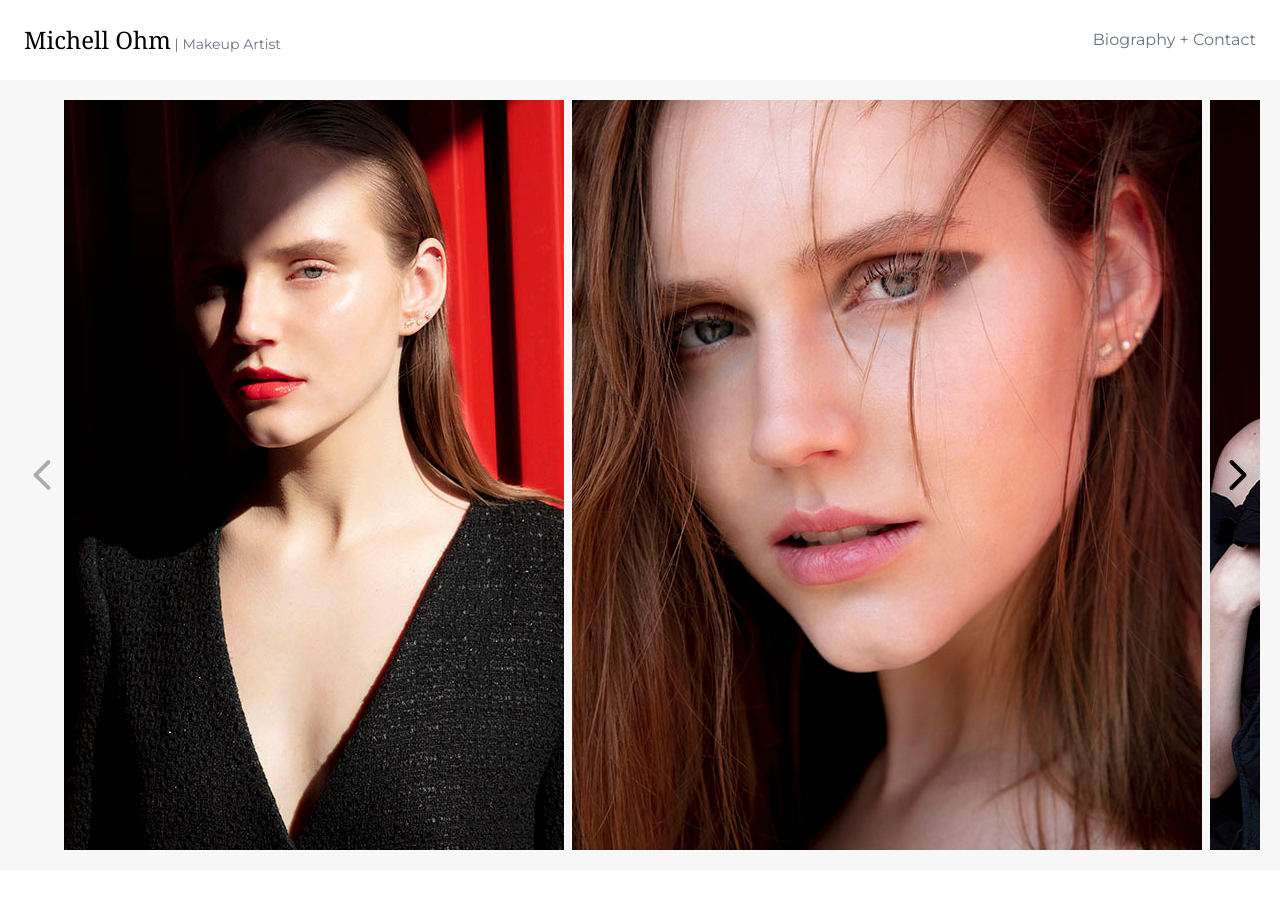
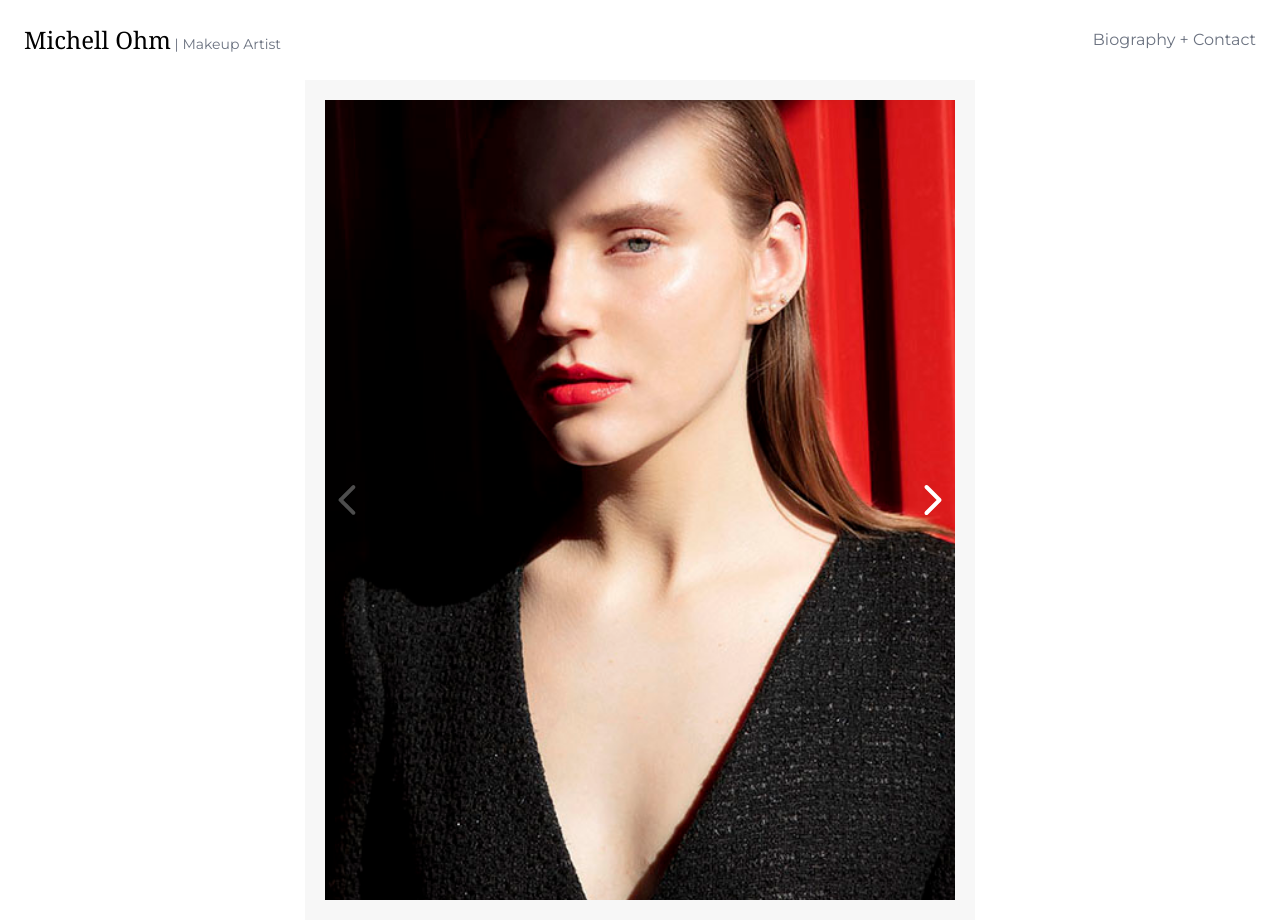
Before and after one commit to franklindesign/michell_portfolio, a React (Create React App) app: page / in a window 1280 px wide. Before the commit the page ends 870 px from the top, so only its background shows below. Built offline with nearby package versions, Linux system fonts and the light colour scheme.

Commit message:
using default css for embla carousel

```diff
--- a/package.json
+++ b/package.json
@@ -13,6 +13,7 @@
     "react-dom": "^17.0.2",
     "react-router-dom": "^6.2.1",
     "react-scripts": "5.0.0",
+    "vanilla-lazyload": "^17.6.0",
     "web-vitals": "^2.1.4"
   },
   "scripts": {
--- a/src/App.js
+++ b/src/App.js
@@ -4,7 +4,7 @@ import { BrowserRouter as Router, Routes, Route } from "react-router-dom";
 import Header from "./Header";
 
 import About from "./pages/About";
-import Slides from "./Slides";
+import Slides from "./pages/Work";
 
 function App() {
   return (
--- a/src/EmblaCarousel.js
+++ b/src/EmblaCarousel.js
@@ -2,49 +2,38 @@ import React, { useState, useEffect, useCallback } from "react";
 import { PrevButton, NextButton } from "./EmblaCarouselButtons";
 import useEmblaCarousel from "embla-carousel-react";
 import { mediaByIndex } from "./media";
-import "./css/embla.css";
 
 const EmblaCarousel = ({ slides }) => {
-  const [viewportRef, embla] = useEmblaCarousel({
-    containScroll: "trimSnaps",
-    dragFree: true,
-  });
+  const [viewportRef, embla] = useEmblaCarousel({ loop: false });
   const [prevBtnEnabled, setPrevBtnEnabled] = useState(false);
   const [nextBtnEnabled, setNextBtnEnabled] = useState(false);
-  const [scrollProgress, setScrollProgress] = useState(0);
 
   const scrollPrev = useCallback(() => embla && embla.scrollPrev(), [embla]);
   const scrollNext = useCallback(() => embla && embla.scrollNext(), [embla]);
-
   const onSelect = useCallback(() => {
     if (!embla) return;
     setPrevBtnEnabled(embla.canScrollPrev());
     setNextBtnEnabled(embla.canScrollNext());
   }, [embla]);
 
-  const onScroll = useCallback(() => {
-    if (!embla) return;
-    const progress = Math.max(0, Math.min(1, embla.scrollProgress()));
-    setScrollProgress(progress * 100);
-  }, [embla, setScrollProgress]);
-
   useEffect(() => {
     if (!embla) return;
+    embla.on("select", onSelect);
     onSelect();
-    onScroll();
-    embla.on("select", onSelect);
-    embla.on("scroll", onScroll);
-  }, [embla, onSelect, onScroll]);
+  }, [embla, onSelect]);
 
   return (
-    <div>
     <div className="embla">
       <div className="embla__viewport" ref={viewportRef}>
-          <div className="flex mx-10 ">
+        <div className="embla__container">
           {slides.map((index) => (
-              <div className="relative min-w-max px-1" key={index}>
-                <div>
-                  <img src={mediaByIndex(index)} alt="A cool cat." />
+            <div className="embla__slide" key={index}>
+              <div className="embla__slide__inner">
+                <img
+                  className="embla__slide__img"
+                  src={mediaByIndex(index)}
+                  alt="A cool cat."
+                />
               </div>
             </div>
           ))}
@@ -53,13 +42,6 @@ const EmblaCarousel = ({ slides }) => {
       <PrevButton onClick={scrollPrev} enabled={prevBtnEnabled} />
       <NextButton onClick={scrollNext} enabled={nextBtnEnabled} />
     </div>
-      <div className="embla__progress">
-        <div
-          className="embla__progress__bar"
-          style={{ transform: `translateX(${scrollProgress}%)` }}
-        />
-      </div>
-    </div>
   );
 };
 
--- a/src/EmblaCarouselButtons.js
+++ b/src/EmblaCarouselButtons.js
@@ -1,5 +1,3 @@
-import React from "react";
-
 export const PrevButton = ({ enabled, onClick }) => (
   <button
     className="embla__button embla__button--prev"
--- a/src/Slides.js
+++ b/src/Slides.js
@@ -1,4 +1,5 @@
 import EmblaCarousel from "./EmblaCarousel";
+import "./css/embla.css";
 
 const SLIDE_COUNT = 12;
 const slides = Array.from(Array(SLIDE_COUNT).keys());
--- a/src/css/embla.css
+++ b/src/css/embla.css
@@ -2,10 +2,14 @@
   position: relative;
   background-color: #f7f7f7;
   padding: 20px;
+  max-width: 670px;
+  margin-left: auto;
+  margin-right: auto;
 }
 
 .embla__viewport {
   overflow: hidden;
+  width: 100%;
 }
 
 .embla__viewport.is-draggable {
@@ -18,10 +22,36 @@
 }
 
 .embla__container {
+  display: flex;
   user-select: none;
   -webkit-touch-callout: none;
   -khtml-user-select: none;
   -webkit-tap-highlight-color: transparent;
+  margin-left: -10px;
+}
+
+.embla__slide {
+  position: relative;
+  min-width: 100%;
+  padding-left: 10px;
+}
+
+.embla__slide__inner {
+  position: relative;
+  overflow: hidden;
+  height: 800px;
+}
+
+.embla__slide__img {
+  position: absolute;
+  display: block;
+  top: 50%;
+  left: 50%;
+  width: auto;
+  min-height: 100%;
+  min-width: 100%;
+  max-width: none;
+  transform: translate(-50%, -50%);
 }
 
 .embla__button {
@@ -38,7 +68,7 @@
   height: 30px;
   justify-content: center;
   align-items: center;
-  fill: #000;
+  fill: #fff;
   padding: 0;
 }
 
--- a/src/pages/Work.js
+++ b/src/pages/Work.js
@@ -1,4 +1,4 @@
-import Slides from "./Slides";
+import Slides from "../Slides";
 
 export default function Work() {
   return <Slides></Slides>;
```
Also changed, not shown: src/index.js (+6 -6 lines), public/manifest.json, 1 other file (tests, documents, lock files or other folders). Lines whose indentation alone changed are shown as unchanged.
